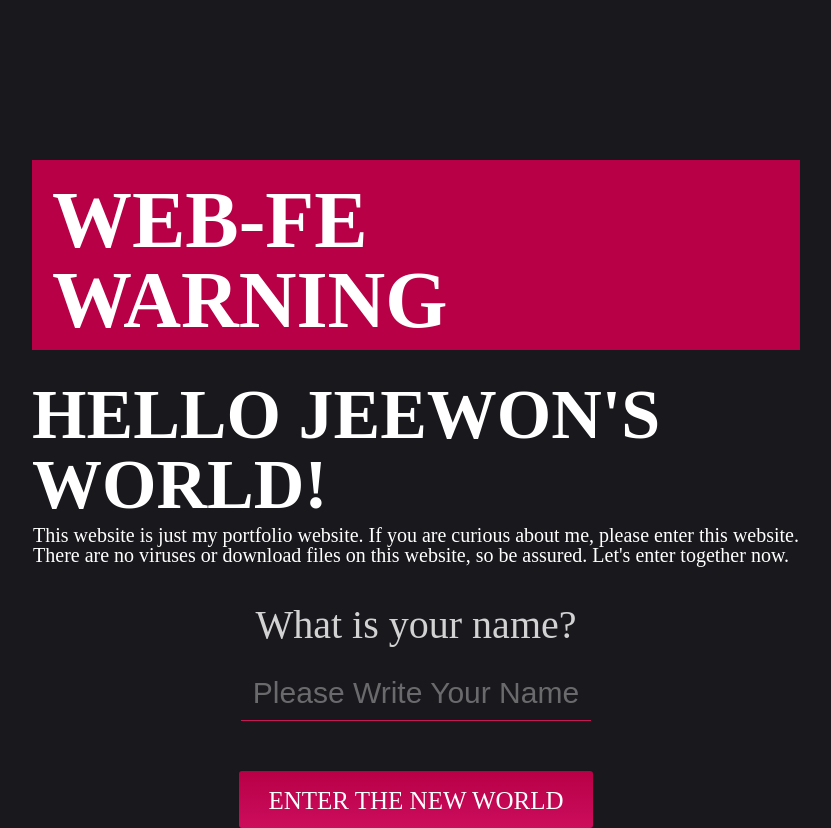
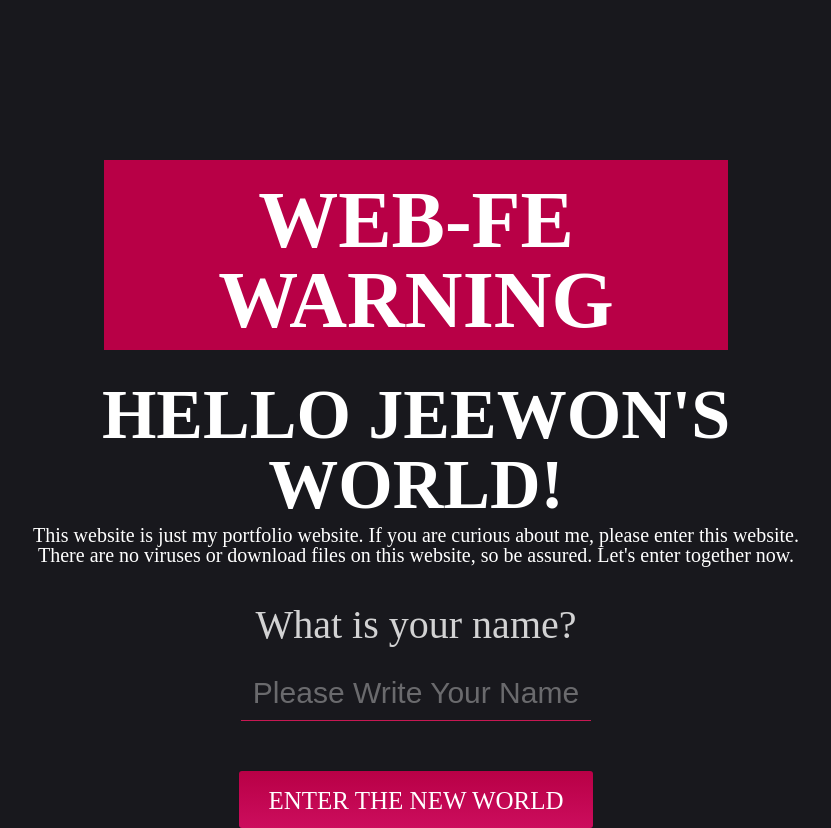
Before and after one commit to leejiwon6315/leejiwon6315.github.io, a React (Create React App) app: page / in a window 1280 px wide. Shown: the whole page, without its empty margins (224-1055 px from the left). Built offline with nearby package versions, Linux system fonts and the light colour scheme.

Commit message:
published

```diff
--- a/src/styles/WelcomePage.module.scss
+++ b/src/styles/WelcomePage.module.scss
@@ -5,6 +5,8 @@
 
   width: 100vw;
   height: 100vh;
+
+  text-align: center;
 
   .user_start_container {
     display: flex;
@@ -21,6 +23,8 @@
       color: rgb(255, 255, 255);
       font-size: 80px;
       font-weight: 600;
+
+      width: 76%;
 
       padding: 20px 20px 10px 20px;
       margin-bottom: 30px;
@@ -78,7 +82,6 @@
     }
 
     .user_enter_btn {
-      cursor: pointer;
       all: unset;
       color: rgb(255, 255, 255);
 
@@ -97,7 +100,8 @@
       box-shadow: 0px 0px 1px rgb(23, 23, 29);
     }
 
-    .user_enter_btn:active {
+    .user_enter_btn:hover {
+      cursor: pointer;
       transform: scale(0.98);
     }
   }
```
Also changed, not shown: package.json (+7 -1 lines), 1 other file (tests, documents, lock files or other folders).
